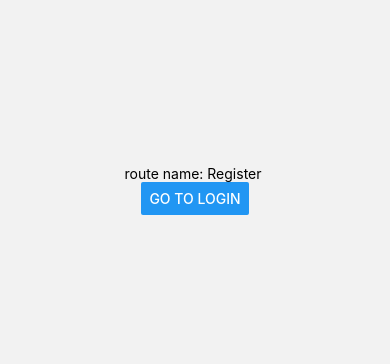
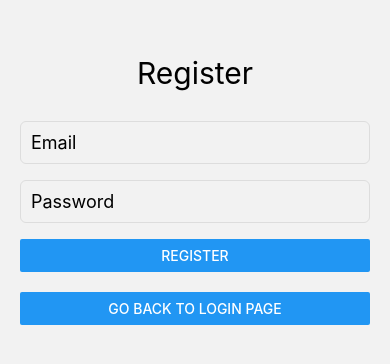
Before and after one commit to ShaneHP/food-diary-frontend, a React Native app: screen /Register in a window 390 px wide. Shown: the part 232-596 px from the top of the page. Built offline with nearby package versions, Linux system fonts and the light colour scheme.

Commit message:
added register api call

```diff
--- a/providers/AuthProvider.js
+++ b/providers/AuthProvider.js
@@ -1,10 +1,39 @@
 import React, { createContext, useState } from 'react';
 import AsyncStorage from '@react-native-async-storage/async-storage';
+import axios from 'axios';
+import qs from 'qs';
+import { BASE_URL } from '@env';
 
 export const AuthContext = createContext({});
 
 const AuthProvider = ({ children }) => {
     const [user, setUser] = useState(null);
+
+    const register = async (email, password) => {
+        console.log('registering with email and password', email, password);
+
+        const options = {
+            method: 'POST',
+            headers: {
+                'content-type': 'application/x-www-form-urlencoded',
+            },
+            data: qs.stringify({ email, password }),
+            url: `${BASE_URL}/signup`,
+        };
+
+        axios(options)
+            .then((res) => {
+                if (res.data.errors) {
+                    console.log(data.errors);
+                } else {
+                    console.log(res.data);
+                    AsyncStorage.setItem('jwt', res.data);
+                }
+            })
+            .catch((err) => {
+                console.log(err.response.data);
+            });
+    };
 
     const login = (email, password) => {
         const fakeUser = { email, password };
@@ -24,6 +53,7 @@ const AuthProvider = ({ children }) => {
                 login,
                 logout,
                 setUser,
+                register,
             }}
         >
             {children}
--- a/screens/Register.js
+++ b/screens/Register.js
@@ -1,22 +1,95 @@
-import React from 'react';
-import { StyleSheet, Text, View, Button } from 'react-native';
+import React, { useContext } from 'react';
+import { StyleSheet, Text, View, Button, TextInput } from 'react-native';
+import { AuthContext } from '../providers/AuthProvider';
+import { globalStyles } from '../styles/global';
+import { Formik } from 'formik';
+import * as yup from 'yup';
 
-const Register = ({ navigation, route }) => {
+const registerSchema = yup.object({
+    email: yup.string().required('Email is required'),
+    password: yup.string().required('Password is required'),
+});
+
+const Register = ({ navigation }) => {
+    const { register } = useContext(AuthContext);
+
+    const onSubmit = (values, actions) => {
+        actions.resetForm();
+
+        const { email, password } = values;
+        register(email, password);
+    };
+
     return (
         <View
             style={{
+                justifyContent: 'center',
                 flex: 1,
-                alignItems: 'center',
-                justifyContent: 'center',
+                padding: 20,
             }}
         >
-            <Text>route name: {route.name} </Text>
-            <Button
-                title="go to login"
-                onPress={() => {
-                    navigation.navigate('Login');
+            <Text
+                style={{
+                    textAlign: 'center',
+                    fontSize: 30,
+                    marginBottom: 30,
                 }}
-            />
+            >
+                Register
+            </Text>
+            <Formik
+                validationSchema={registerSchema}
+                initialValues={{
+                    email: '',
+                    password: '',
+                }}
+                onSubmit={onSubmit}
+            >
+                {(formikProps) => (
+                    <View>
+                        <TextInput
+                            style={globalStyles.input}
+                            textContentType="emailAddress"
+                            placeholder="Email"
+                            onChangeText={formikProps.handleChange('email')}
+                            value={formikProps.values.email}
+                        />
+                        <Text style={globalStyles.errorText}>
+                            {formikProps.touched.email &&
+                                formikProps.errors.email}
+                        </Text>
+                        <TextInput
+                            textContentType="password"
+                            secureTextEntry={true}
+                            style={globalStyles.input}
+                            placeholder="Password"
+                            onChangeText={formikProps.handleChange('password')}
+                            value={formikProps.values.password}
+                        />
+                        <Text style={globalStyles.errorText}>
+                            {formikProps.touched.password &&
+                                formikProps.errors.password}
+                        </Text>
+
+                        <Button
+                            title="Register"
+                            onPress={formikProps.handleSubmit}
+                        />
+                    </View>
+                )}
+            </Formik>
+            <View
+                style={{
+                    paddingTop: 20,
+                }}
+            >
+                <Button
+                    title="go back to login page"
+                    onPress={() => {
+                        navigation.navigate('Login');
+                    }}
+                />
+            </View>
         </View>
     );
 };
```
